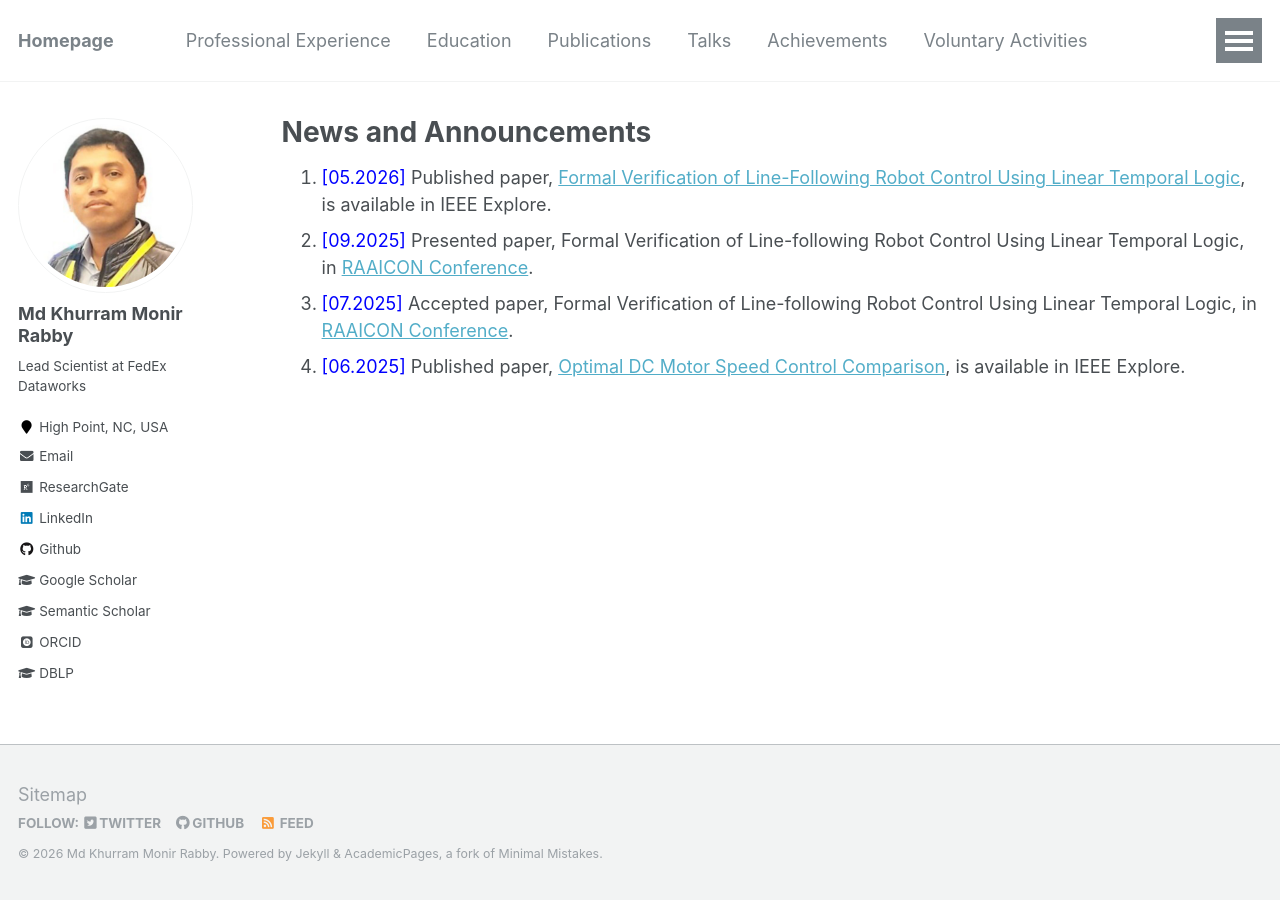
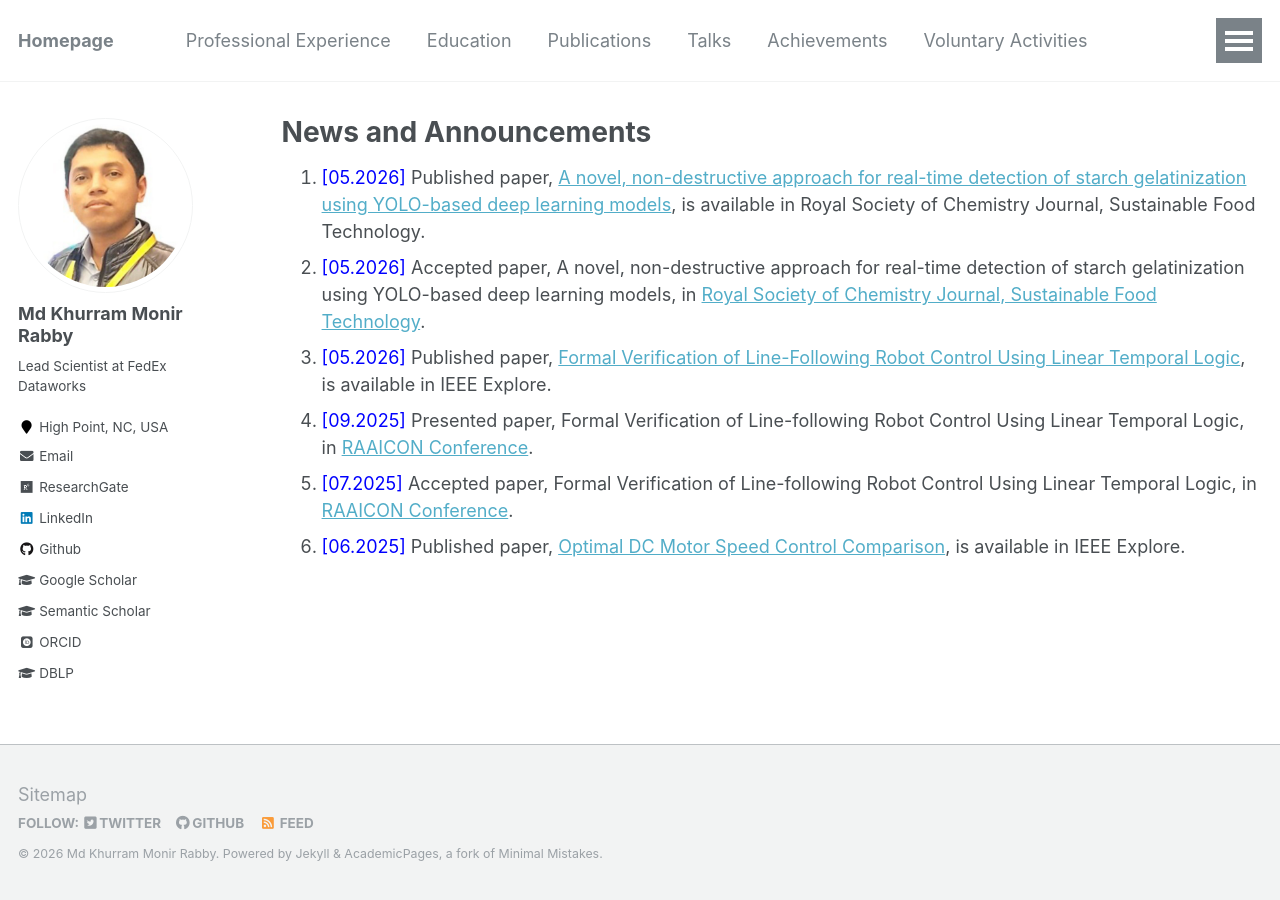
Before and after one commit to mkmrabby/mkmrabby.github.io, a Jekyll site: the page built from _pages/news_and_announcements.md, in a window 1280 px wide. Built offline with Jekyll 4.4.1, drawn with Linux system fonts in a browser that asks for light colours; some web fonts are replaced.

Commit message:
Add recent publications and presentations to announcements

```diff
--- a/_pages/news_and_announcements.md
+++ b/_pages/news_and_announcements.md
@@ -7,6 +7,8 @@ redirect_from:
   - /resume
 ---
 
+1. <span style="color:blue">[05.2026] </span> Published paper, [A novel, non-destructive approach for real-time detection of starch gelatinization using YOLO-based deep learning models](https://doi.org/10.1039/D6FB00010J), is available in Royal Society of Chemistry Journal, Sustainable Food Technology.
+1. <span style="color:blue">[05.2026] </span> Accepted paper, A novel, non-destructive approach for real-time detection of starch gelatinization using YOLO-based deep learning models, in [Royal Society of Chemistry Journal, Sustainable Food Technology](https://pubs.rsc.org/en/journals/journalissues/fb#!recentarticles&adv).
 1. <span style="color:blue">[05.2026] </span> Published paper, [Formal Verification of Line-Following Robot Control Using Linear Temporal Logic](https://ieeexplore.ieee.org/document/11502046), is available in IEEE Explore.
 1. <span style="color:blue">[09.2025] </span> Presented paper, Formal Verification of Line-following Robot Control Using Linear Temporal Logic, in [RAAICON Conference](https://raaicon.org/technical-program-schedule-details/).
 1. <span style="color:blue">[07.2025] </span> Accepted paper, Formal Verification of Line-following Robot Control Using Linear Temporal Logic, in [RAAICON Conference](https://raaicon.org/).
```
